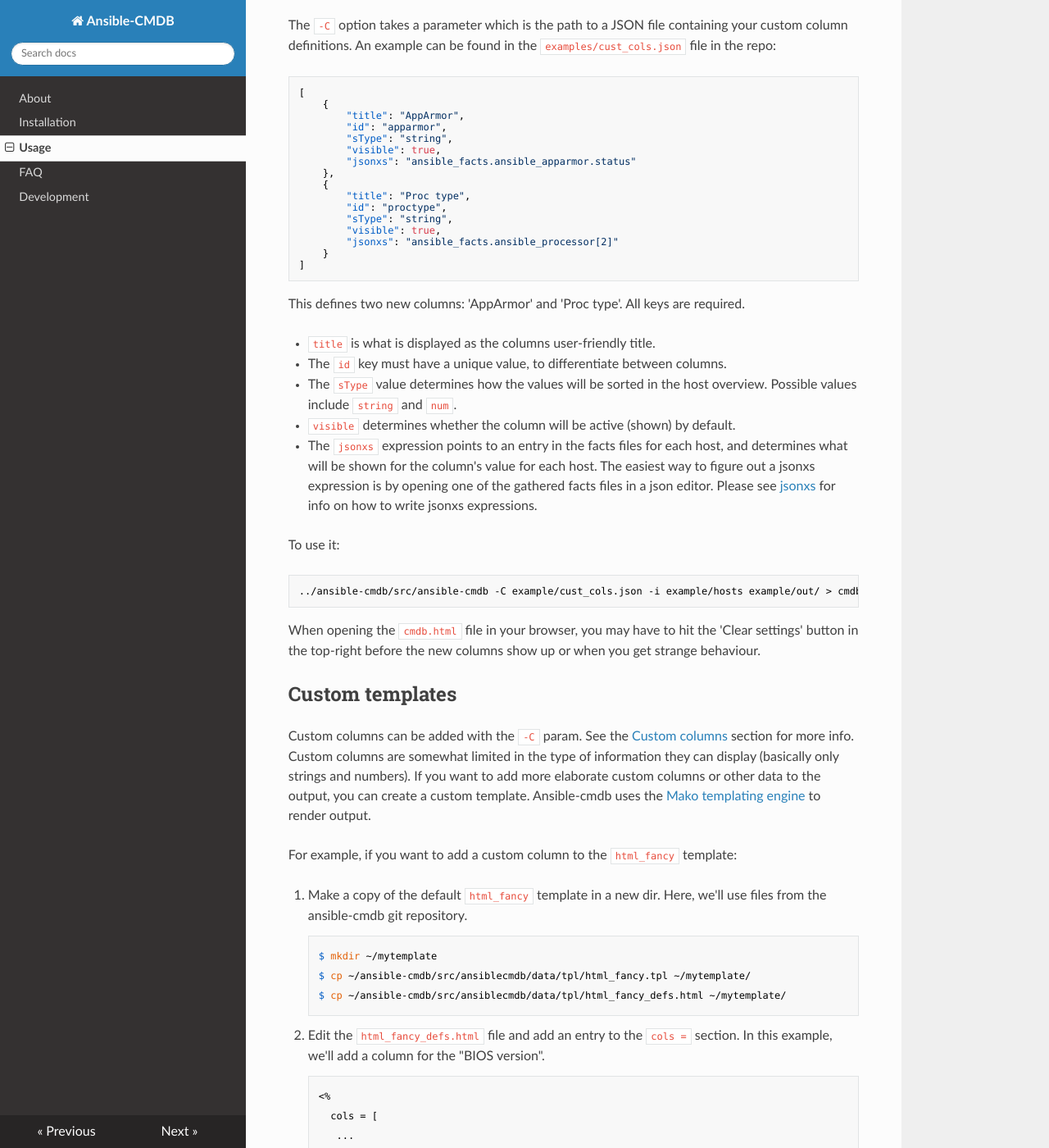
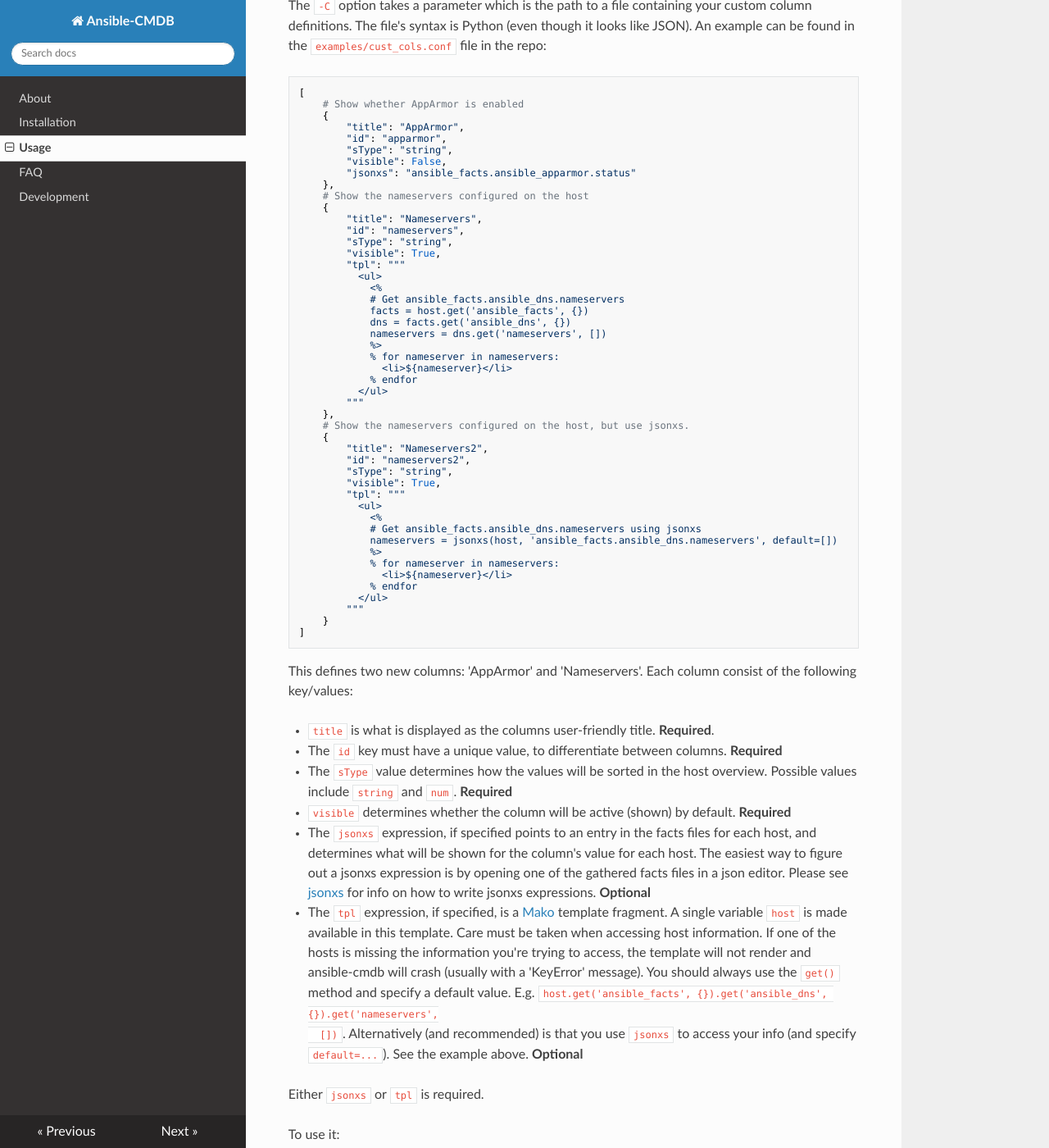
Before and after one commit to fboender/ansible-cmdb, an MkDocs documentation site: the page built from docs/usage.md, in a window 1280 px wide and 1400 px high, scrolled down 8820 px. Shown: the whole window at 82% size. Built offline with MkDocs 1.6.1, drawn with Linux system fonts in a browser that asks for light colours; nearby versions of some CDN libraries; old or Windows-style settings are respelled for this version of MkDocs; some of the changed text lies outside the part shown.

Commit message:
Support for template fragments in custom columns.

```diff
--- a/docs/usage.md
+++ b/docs/usage.md
@@ -432,54 +432,98 @@
 
 You can add custom columns to the host overview with the `-C` (`--cust-cols`)
 option. This allows you to specify
-[jsonxs](https://github.com/fboender/jsonxs) expressions to extract and
-display custom host facts. Such columns are fairly limited in what they can
-display. If you need a more powerful method of adding custom data to your
-CMDB, please refer to the [Custom templates](#custom-templates) section.
+[jsonxs](https://github.com/fboender/jsonxs) expressions or [Mako
+template](https://www.makotemplates.org/) fragments to extract and
+display custom host facts.
 
 Custom columns are currently only supported by the `html_fancy` and
-`html_fancy_split` templates!
+`html_fancy_split` templates.
 
-The `-C` option takes a parameter which is the path to a JSON file containing
-your custom column definitions. An example can be found in the
-`examples/cust_cols.json` file in the repo:
+The `-C` option takes a parameter which is the path to a file containing
+your custom column definitions. The file's syntax is Python (even though it
+looks like JSON). An example can be found in the
+`examples/cust_cols.conf` file in the repo:
 
     [
+        # Show whether AppArmor is enabled
         {
             "title": "AppArmor",
             "id": "apparmor",
             "sType": "string",
-            "visible": true,
+            "visible": False,
             "jsonxs": "ansible_facts.ansible_apparmor.status"
         },
+        # Show the nameservers configured on the host
         {
-            "title": "Proc type",
-            "id": "proctype",
+            "title": "Nameservers",
+            "id": "nameservers",
             "sType": "string",
-            "visible": true,
-            "jsonxs": "ansible_facts.ansible_processor[2]"
+            "visible": True,
+            "tpl": """
+              <ul>
+                <%
+                # Get ansible_facts.ansible_dns.nameservers
+                facts = host.get('ansible_facts', {})
+                dns = facts.get('ansible_dns', {})
+                nameservers = dns.get('nameservers', [])
+                %>
+                % for nameserver in nameservers:
+                  <li>${nameserver}</li>
+                % endfor
+              </ul>
+            """
+        },
+        # Show the nameservers configured on the host, but use jsonxs.
+        {
+            "title": "Nameservers2",
+            "id": "nameservers2",
+            "sType": "string",
+            "visible": True,
+            "tpl": """
+              <ul>
+                <%
+                # Get ansible_facts.ansible_dns.nameservers using jsonxs
+                nameservers = jsonxs(host, 'ansible_facts.ansible_dns.nameservers', default=[])
+                %>
+                % for nameserver in nameservers:
+                  <li>${nameserver}</li>
+                % endfor
+              </ul>
+            """
         }
     ]
 
-This defines two new columns: 'AppArmor' and 'Proc type'. All keys are
-required.
+This defines two new columns: 'AppArmor' and 'Nameservers'. Each column
+consist of the following key/values:
 
-* `title` is what is displayed as the columns user-friendly title.
-* The `id` key must have a unique value, to differentiate between
-  columns.
+* `title` is what is displayed as the columns user-friendly title. **Required**.
+* The `id` key must have a unique value, to differentiate between columns.
+  **Required**
 * The `sType` value determines how the values will be sorted in the host
-  overview. Possible values include `string` and `num`.
+  overview. Possible values include `string` and `num`. **Required**
 * `visible` determines whether the column will be active (shown) by default.
-* The `jsonxs` expression points to an entry in the facts files for each host,
-  and determines what will be shown for the column's value for each host.
-  The easiest way to figure out a jsonxs expression is by opening one of the
-  gathered facts files in a json editor. Please see
+  **Required**
+* The `jsonxs` expression, if specified points to an entry in the facts files
+  for each host, and determines what will be shown for the column's value for
+  each host.  The easiest way to figure out a jsonxs expression is by opening
+  one of the gathered facts files in a json editor. Please see
   [jsonxs](https://github.com/fboender/jsonxs) for info on how to write jsonxs
-  expressions.
+  expressions. **Optional**
+* The `tpl` expression, if specified, is a [Mako](http://www.makotemplates.org/)
+  template fragment. A single variable `host` is made available in this
+  template. Care must be taken when accessing host information. If one of the
+  hosts is missing the information you're trying to access, the template will
+  not render and ansible-cmdb will crash (usually with a 'KeyError' message).
+  You should always use the `get()` method and specify a default value. E.g.
+  `host.get('ansible_facts', {}).get('ansible_dns', {}).get('nameservers',
+  [])`. Alternatively (and recommended) is that you use `jsonxs` to access
+  your info (and specify `default=...`). See the example above. **Optional**
+
+Either `jsonxs` or `tpl` is required.
 
 To use it:
 
-    ../ansible-cmdb/src/ansible-cmdb -C example/cust_cols.json -i example/hosts example/out/ > cmdb.html
+    ansible-cmdb -C example/cust_cols.conf -i example/hosts example/out/ > cmdb.html
 
 When opening the `cmdb.html` file in your browser, you may have to hit the
 'Clear settings' button in the top-right before the new columns show up or
@@ -488,14 +532,13 @@
 
 ## Custom templates
 
-Custom columns can be added with the `-C` param. See the [Custom
-columns](#custom-columns) section for more info. Custom columns are somewhat
-limited in the type of information they can display (basically only strings
-and numbers).  If you want to add more elaborate custom columns or other data
-to the output, you can create a custom template. Ansible-cmdb uses the [Mako
-templating engine](http://www.makotemplates.org/) to render output.
+It's possible to create custom templates to build completely different CMDBs
+or to enhance the existing ones. Ansible-cmdb uses the [Mako templating
+engine](http://www.makotemplates.org/) to render output.
 
-For example, if you want to add a custom column to the `html_fancy` template:
+For example, if you want to add a custom column to the `html_fancy` template
+(note that it's easier to just use the `--cust-cols` option. For more info see
+above):
 
 1. Make a copy of the default `html_fancy` template in a new dir. Here, we'll
    use files from the ansible-cmdb git repository.
```
Also changed, not shown: src/ansiblecmdb/data/tpl/html_fancy_defs.html (+14 -2 lines), 4 other files.
